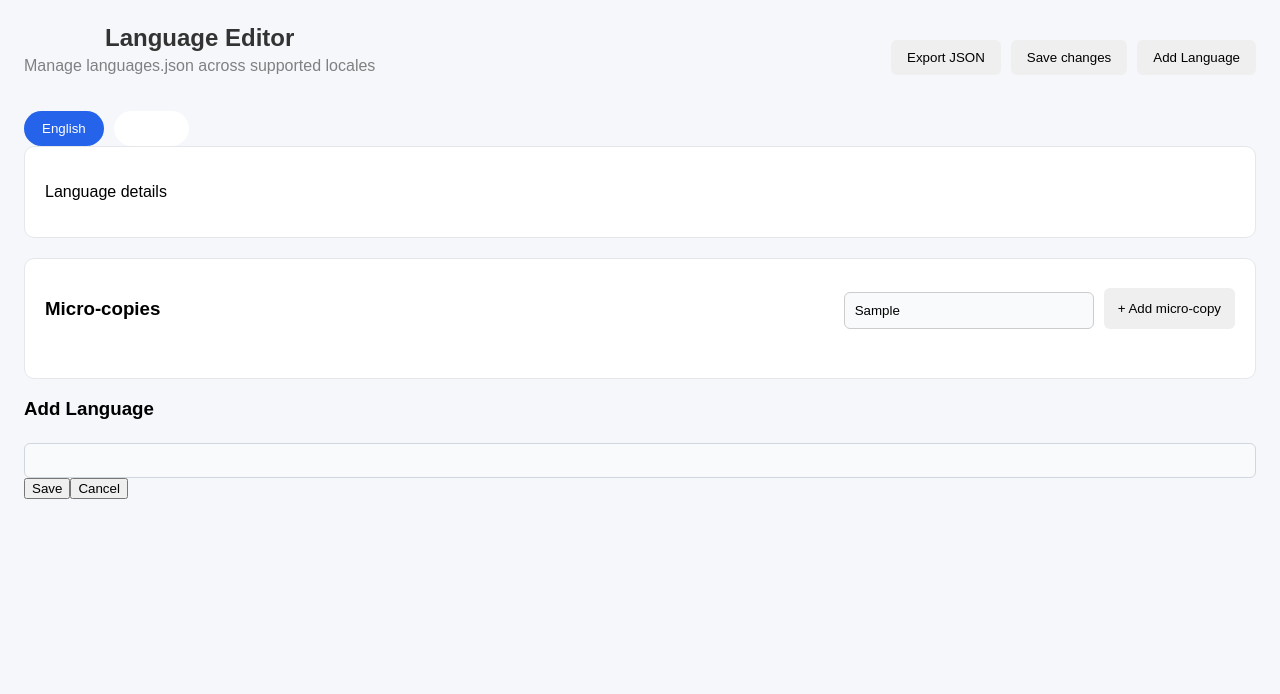
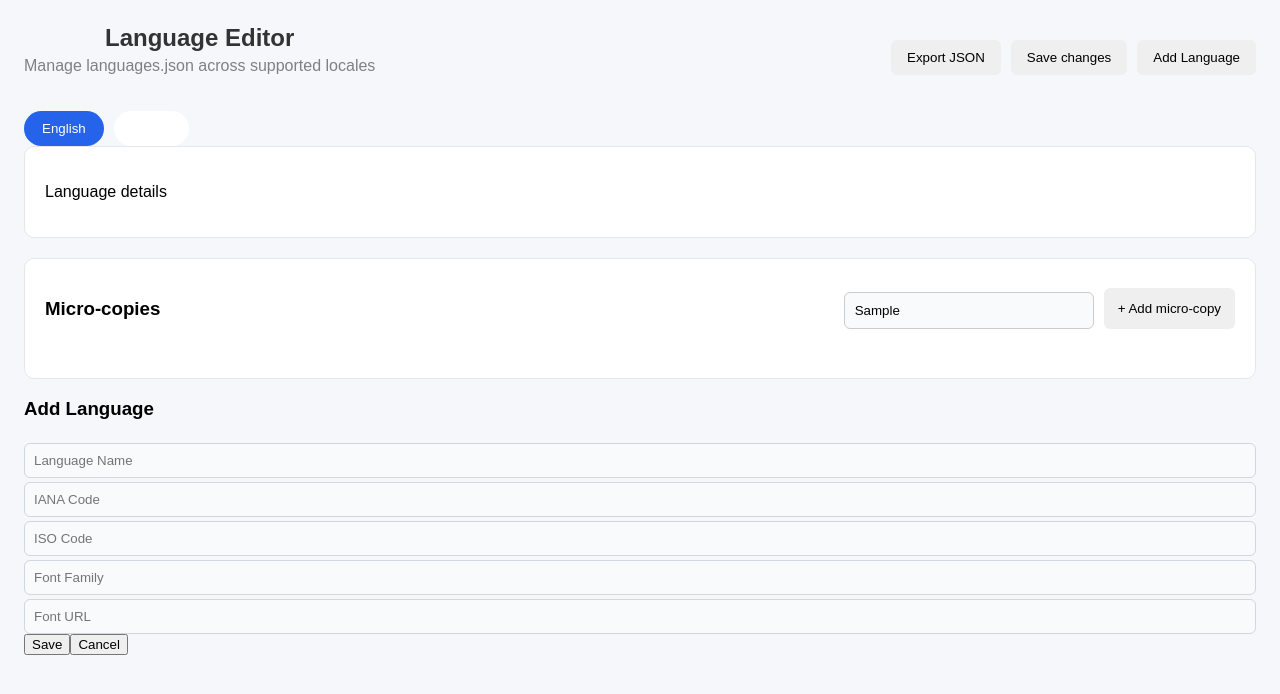
Before and after one commit to Karthiksherlock/sample_react1, a React (Vite) app: page /language in a window 1280 px wide. Both pictures are taken after typing "Sample" into the empty fields and a click on the button "Add Language". Shown: the top 694 px of the page. Built offline with nearby package versions, Linux system fonts and the light colour scheme.

Commit message:
add language model and export json functionality

```diff
--- a/src/components/language/AddLanguageModal.tsx
+++ b/src/components/language/AddLanguageModal.tsx
@@ -1,20 +1,58 @@
 import { useState } from "react";
+
+export type NewLanguage = {
+  name: string;
+  iana_code: string;
+  iso_code: string;
+  font_family: string;
+  font_url: string;
+};
 
 type Props = {
   open: boolean;
   onClose: () => void;
-  onSave: (lang: string) => void;
+  onSave: (language: NewLanguage) => void;
 };
 
-function AddLanguageModal({ open, onClose, onSave }: Props) {
-  const [value, setValue] = useState("");
+function AddLanguageModal({
+  open,
+  onClose,
+  onSave,
+}: Props) {
+  const [formData, setFormData] =
+    useState<NewLanguage>({
+      name: "",
+      iana_code: "",
+      iso_code: "",
+      font_family: "",
+      font_url: "",
+    });
 
   if (!open) return null;
 
+  const handleChange = (
+    key: keyof NewLanguage,
+    value: string,
+  ) => {
+    setFormData((prev) => ({
+      ...prev,
+      [key]: value,
+    }));
+  };
+
   const handleSave = () => {
-    if (!value.trim()) return;
-    onSave(value.trim());
-    setValue("");
+    if (!formData.name.trim()) return;
+
+    onSave(formData);
+
+    setFormData({
+      name: "",
+      iana_code: "",
+      iso_code: "",
+      font_family: "",
+      font_url: "",
+    });
+
     onClose();
   };
 
@@ -23,12 +61,64 @@ function AddLanguageModal({ open, onClose, onSave }: Props) {
       <h3>Add Language</h3>
 
       <input
-        value={value}
-        onChange={(e) => setValue(e.target.value)}
+        placeholder="Language Name"
+        value={formData.name}
+        onChange={(e) =>
+          handleChange("name", e.target.value)
+        }
       />
 
-      <button onClick={handleSave}>Save</button>
-      <button onClick={onClose}>Cancel</button>
+      <input
+        placeholder="IANA Code"
+        value={formData.iana_code}
+        onChange={(e) =>
+          handleChange(
+            "iana_code",
+            e.target.value,
+          )
+        }
+      />
+
+      <input
+        placeholder="ISO Code"
+        value={formData.iso_code}
+        onChange={(e) =>
+          handleChange(
+            "iso_code",
+            e.target.value,
+          )
+        }
+      />
+
+      <input
+        placeholder="Font Family"
+        value={formData.font_family}
+        onChange={(e) =>
+          handleChange(
+            "font_family",
+            e.target.value,
+          )
+        }
+      />
+
+      <input
+        placeholder="Font URL"
+        value={formData.font_url}
+        onChange={(e) =>
+          handleChange(
+            "font_url",
+            e.target.value,
+          )
+        }
+      />
+
+      <button onClick={handleSave}>
+        Save
+      </button>
+
+      <button onClick={onClose}>
+        Cancel
+      </button>
     </div>
   );
 }
--- a/src/pages/LanguagePage.tsx
+++ b/src/pages/LanguagePage.tsx
@@ -1,9 +1,11 @@
 import { useEffect, useState } from "react";
 import Header from "../components/language/Header";
 import Tabs from "../components/language/Tabs";
-import AddLanguageModal from "../components/language/AddLanguageModal";
+import AddLanguageModal, {
+  type NewLanguage,
+} from "../components/language/AddLanguageModal";
+import "../LanguagePage.css";
 import AddMicroCopyModal from "../components/language/AddMicroCopyModal";
-import "../LanguagePage.css";
 
 type Language = {
   name: string;
@@ -120,13 +122,48 @@ function LanguagePage() {
       alert("Saved successfully!");
     }, 500);
   };
+  const handleExport = () => {
+    const blob = new Blob([JSON.stringify(languagesData, null, 2)], {
+      type: "application/json",
+    });
 
+    const url = URL.createObjectURL(blob);
+
+    const a = document.createElement("a");
+
+    a.href = url;
+    a.download = "languages.json";
+
+    a.click();
+
+    URL.revokeObjectURL(url);
+  };
+
+  const handleAddLanguage = (newLanguage: NewLanguage) => {
+    if (!newLanguage.name.trim()) return;
+
+    const exists = languagesData[newLanguage.name] !== undefined;
+
+    if (exists) return;
+
+    setLanguagesData((prev) => ({
+      ...prev,
+
+      [newLanguage.name]: {
+        ...newLanguage,
+
+        micro_copies: {},
+      },
+    }));
+
+    setSelectedLanguage(newLanguage.name);
+  };
   return (
     <div className="page">
       <Header
         onAddLanguage={() => setShowLanguageModal(true)}
         onSave={handleSave}
-        onExport={() => {}}
+        onExport={handleExport}
       />
 
       <Tabs
@@ -184,7 +221,7 @@ function LanguagePage() {
       <AddLanguageModal
         open={showLanguageModal}
         onClose={() => setShowLanguageModal(false)}
-        onSave={() => {}}
+        onSave={handleAddLanguage}
       />
 
       <AddMicroCopyModal
```
